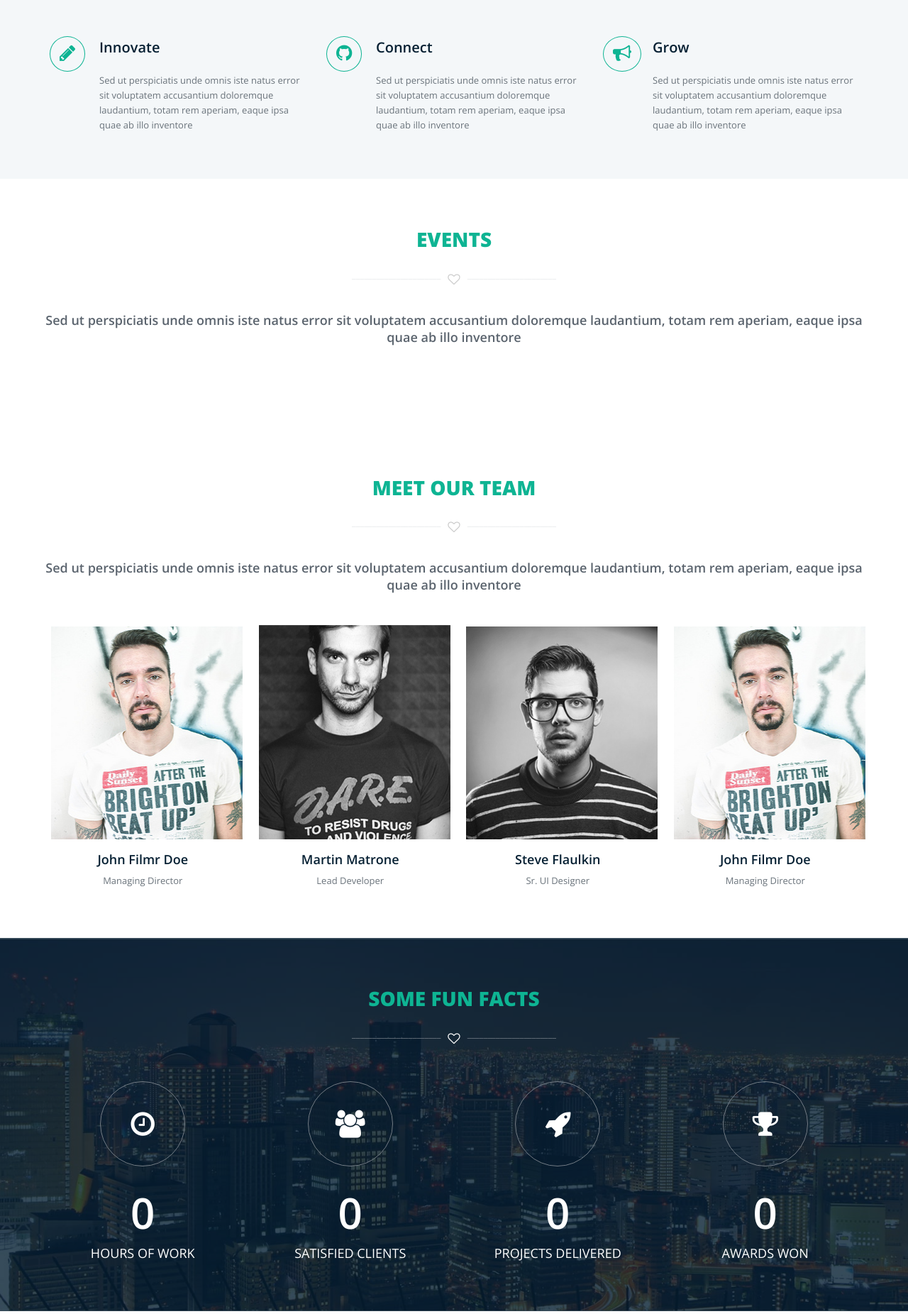
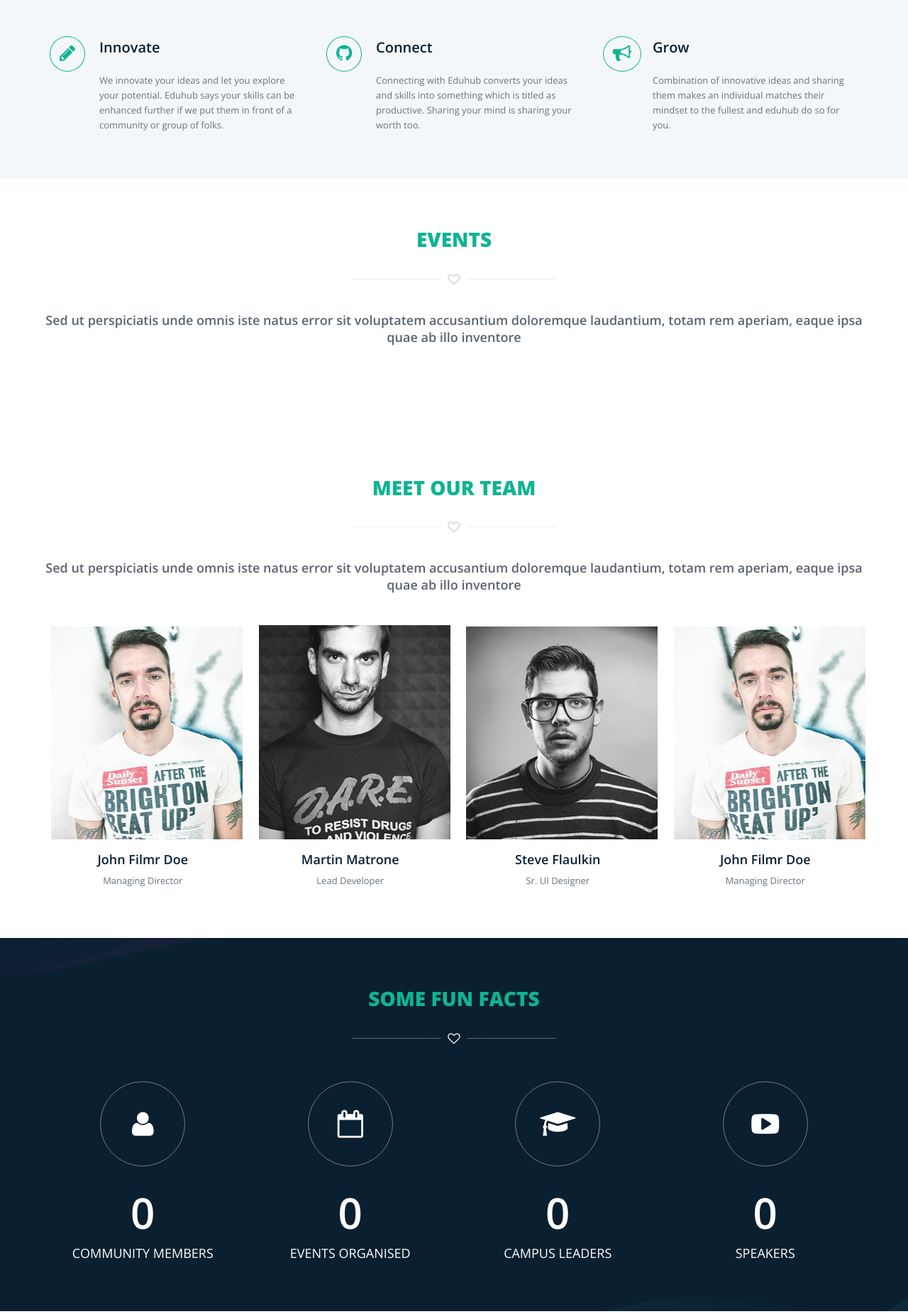
Before and after one commit to Eduhub-Community/eduhub-website, a PHP site: page / in a window 1280 px wide. Shown: the part 151-2003 px from the top of the page at 71% size. Run offline with PHP 8.4, Linux system fonts and the light colour scheme; some libraries are stand-ins or nearby versions.

Commit message:
updated aim and facts section

```diff
--- a/css/main.css
+++ b/css/main.css
@@ -73,7 +73,7 @@ body > section,
 padding: 70px 0;
 }
 
-.sec-title {}
+/* .sec-title {} */
 
 .sec-title h2 {
 color: #0eb493;
@@ -497,7 +497,7 @@ top: -8px;
 ==========================================*/
 
 #facts {
-	background-image: url("../img/parallax/city.jpg");
+background-image: url("../img/wallpaper.png");
 background-color: rgba(6,32,51,.8);
 background-attachment: fixed !important;
 background-position: center center;
@@ -569,7 +569,7 @@ top: -8px;
 line-height: 24px;
 }
 
-.contact-form {}
+/* .contact-form {} */
 
 .contact-form h3 {
 color: #062033;
@@ -693,8 +693,7 @@ label.error {
 line-height: 24px;
 }
 
-.footer-single ul {
-  }
+
 
 .footer-single li {
 line-height: 32px;
--- a/index.html
+++ b/index.html
@@ -139,7 +139,9 @@
 
 							<div class="service-desc">
 								<h3>Innovate</h3>
-								<p>Sed ut perspiciatis unde omnis iste natus error sit voluptatem accusantium doloremque laudantium, totam rem aperiam, eaque ipsa quae ab illo inventore</p>
+								<p>We innovate your ideas and let you explore your potential. Eduhub says your skills can be enhanced further
+									if we put them in front of a community or group of folks.
+								</p>
 							</div>
 						</div>
 					</div>
@@ -154,7 +156,9 @@
 
 							<div class="service-desc">
 								<h3>Connect</h3>
-								<p>Sed ut perspiciatis unde omnis iste natus error sit voluptatem accusantium doloremque laudantium, totam rem aperiam, eaque ipsa quae ab illo inventore</p>
+								<p>Connecting with Eduhub converts your ideas and skills into something which is titled as productive.
+									Sharing your mind is sharing your worth too.
+								</p>
 							</div>
 						</div>
 					</div>
@@ -169,7 +173,9 @@
 
 							<div class="service-desc">
 								<h3>Grow</h3>
-								<p>Sed ut perspiciatis unde omnis iste natus error sit voluptatem accusantium doloremque laudantium, totam rem aperiam, eaque ipsa quae ab illo inventore</p>
+								<p>Combination of innovative ideas and sharing them makes an individual matches their mindset
+									to the fullest and eduhub do so for you.
+								</p>
 							</div>
 						</div>
 					</div>
@@ -415,34 +421,34 @@
 						<!-- first count item -->
 						<div class="col-md-3 col-sm-6 col-xs-12 text-center wow fadeInUp animated" data-wow-duration="500ms">
 							<div class="counters-item">
-								<i class="fa fa-clock-o fa-3x"></i>
-								<strong data-to="3200">0</strong>
+								<i class="fa fa-user fa-3x"></i>
+								<strong data-to="523">0</strong>
 								<!-- Set Your Number here. i,e. data-to="56" -->
-								<p>Hours of Work</p>
+								<p>Community Members</p>
 							</div>
 						</div>
 						<div class="col-md-3 col-sm-6 col-xs-12 text-center wow fadeInUp animated" data-wow-duration="500ms" data-wow-delay="300ms">
 							<div class="counters-item">
-								<i class="fa fa-users fa-3x"></i>
-								<strong data-to="120">0</strong>
+								<i class="fa fa-calendar-o fa-3x"></i>
+								<strong data-to="10">0</strong>
 								<!-- Set Your Number here. i,e. data-to="56" -->
-								<p>Satisfied Clients</p>
+								<p>Events Organised</p>
 							</div>
 						</div>
 						<div class="col-md-3 col-sm-6 col-xs-12 text-center wow fadeInUp animated" data-wow-duration="500ms" data-wow-delay="600ms">
 							<div class="counters-item">
-								<i class="fa fa-rocket fa-3x"></i>
-								<strong data-to="360">0</strong>
+								<i class="fa fa-graduation-cap fa-3x"></i>
+								<strong data-to="28">0</strong>
 								<!-- Set Your Number here. i,e. data-to="56" -->
-								<p> Projects Delivered </p>
+								<p>Campus Leaders</p>
 							</div>
 						</div>
 						<div class="col-md-3 col-sm-6 col-xs-12 text-center wow fadeInUp animated" data-wow-duration="500ms" data-wow-delay="900ms">
 							<div class="counters-item">
-								<i class="fa fa-trophy fa-3x"></i>
-								<strong data-to="6454">0</strong>
+								<i class="fa fa-youtube-play fa-3x"></i>
+								<strong data-to="10">0</strong>
 								<!-- Set Your Number here. i,e. data-to="56" -->
-								<p>Awards Won</p>
+								<p>Speakers</p>
 							</div>
 						</div>
 						<!-- end first count item -->
```
Also changed, not shown: img/wallpaper.png (added). Lines whose indentation alone changed are shown as unchanged.
